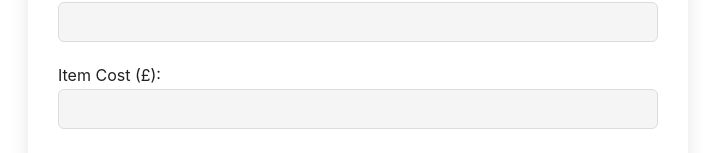
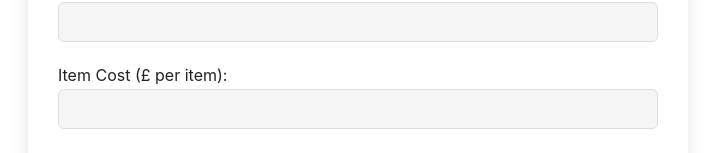
Before and after one commit to Lloydyboy89/ukchecker, a Next.js app: page /ebay-fee-calculator-uk in a window 1280 px wide. Shown: the part 326-479 px from the top of the page, without its empty margins (282-997 px from the left). Built offline with nearby package versions, Linux system fonts and the light colour scheme.

Commit message:
Scale item cost and promoted fees by quantity for multi-item calculations

```diff
--- a/pages/ebay-fee-calculator-uk.js
+++ b/pages/ebay-fee-calculator-uk.js
@@ -27,7 +27,6 @@ export default function EbayFeeCalculator() {
 
   const toggleTheme = () => setTheme(theme === 'light' ? 'dark' : 'light');
 
-  // Category-specific eBay fees
   const categoryFees = {
     default: 0.128, antiques: 0.12, art: 0.12, baby: 0.128, books_magazines: 0.10,
     business_industrial: 0.128, cameras_photo: 0.128, cellphones_accessories: 0.128,
@@ -62,7 +61,10 @@ export default function EbayFeeCalculator() {
 
     const ebayFee = revenue * baseFee + 0.30 * q;
     const paypalFee = includePayPal ? revenue * 0.029 + 0.30 * q : 0;
-    const otherCosts = ic + ss + pf;
+
+    // Scale item cost and promoted fee by quantity
+    const otherCosts = (ic + pf) * q + ss;
+
     const netProfit = revenue - (ebayFee + paypalFee + otherCosts);
 
     setResults({ revenue: revenue.toFixed(2), ebayFee: ebayFee.toFixed(2), paypalFee: paypalFee.toFixed(2), otherCosts: otherCosts.toFixed(2), netProfit: netProfit.toFixed(2) });
@@ -84,7 +86,7 @@ export default function EbayFeeCalculator() {
 
       <div style={{ marginBottom: '15px' }}><label>Item Price (£):</label><input type="number" value={itemPrice} onChange={(e) => setItemPrice(e.target.value)} style={inputStyle(theme)} /></div>
       <div style={{ marginBottom: '15px' }}><label>Buyer Paid Shipping (£):</label><input type="number" value={buyerShipping} onChange={(e) => setBuyerShipping(e.target.value)} style={inputStyle(theme)} /></div>
-      <div style={{ marginBottom: '15px' }}><label>Item Cost (£):</label><input type="number" value={itemCost} onChange={(e) => setItemCost(e.target.value)} style={inputStyle(theme)} /></div>
+      <div style={{ marginBottom: '15px' }}><label>Item Cost (£ per item):</label><input type="number" value={itemCost} onChange={(e) => setItemCost(e.target.value)} style={inputStyle(theme)} /></div>
       <div style={{ marginBottom: '15px' }}><label>Seller Paid Shipping (£):</label><input type="number" value={sellerShipping} onChange={(e) => setSellerShipping(e.target.value)} style={inputStyle(theme)} /></div>
       <div style={{ marginBottom: '15px' }}><label>Quantity:</label><input type="number" min="1" value={quantity} onChange={(e) => setQuantity(e.target.value)} style={inputStyle(theme)} /></div>
 
@@ -112,7 +114,7 @@ export default function EbayFeeCalculator() {
             <label><input type="checkbox" checked={includePayPal} onChange={() => setIncludePayPal(!includePayPal)} />&nbsp;Include PayPal Fee (2.9% + £0.30)</label>
           </div>
           <div style={{ marginBottom: '10px' }}>
-            <label>Promoted Listings Fee (£):</label>
+            <label>Promoted Listings Fee (£ per item):</label>
             <input type="number" value={promotedFee} onChange={(e) => setPromotedFee(e.target.value)} style={inputStyle(theme)} />
           </div>
         </div>
```
